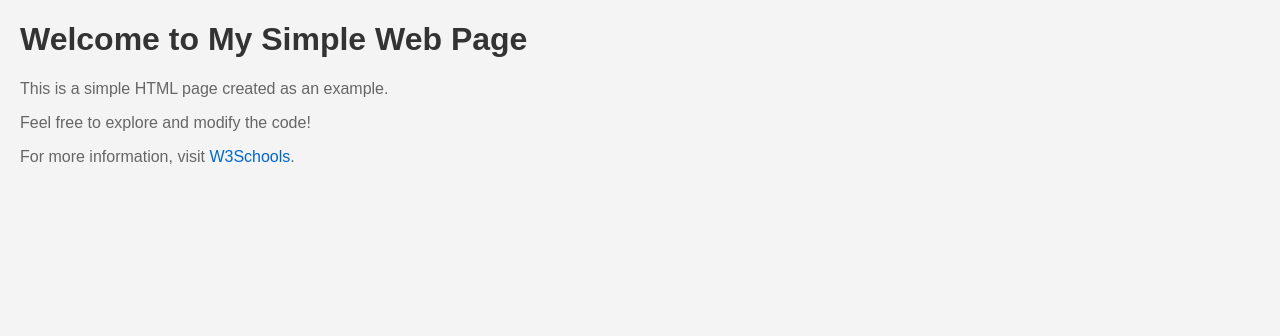
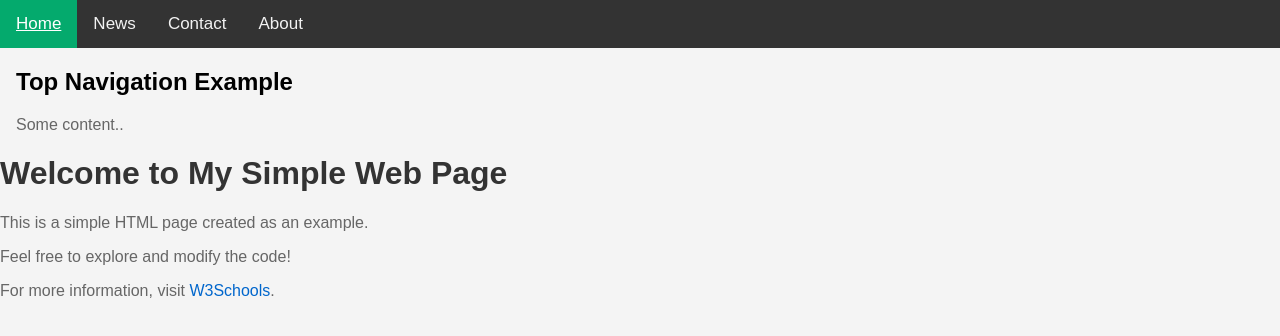
Before and after one commit to srijaneed/demo, a plain HTML site: page index.html in a window 1280 px wide. Drawn offline with Linux system fonts and the light colour scheme.

Commit message:
added new file

```diff
--- a/index.html
+++ b/index.html
@@ -1,15 +1,41 @@
 <!DOCTYPE html>
 <html lang="en">
   <head>
-    <meta charset="UTF-8">
-    <meta name="viewport" content="width=device-width, initial-scale=1.0">
+    <meta charset="UTF-8" />
+    <meta name="viewport" content="width=device-width, initial-scale=1.0" />
     <title>My Simple Web Page</title>
+    <link rel="stylesheet" href="navbar.html" />
     <style>
       body {
         font-family: Arial, sans-serif;
-            margin: 20px;
+        margin: 0;
         background-color: #f4f4f4;
+        font-family: Arial, Helvetica, sans-serif;
       }
+      .topnav {
+        overflow: hidden;
+        background-color: #333;
+      }
+
+      .topnav a {
+        float: left;
+        color: #f2f2f2;
+        text-align: center;
+        padding: 14px 16px;
+        text-decoration: none;
+        font-size: 17px;
+      }
+
+      .topnav a:hover {
+        background-color: #ddd;
+        color: black;
+      }
+
+      .topnav a.active {
+        background-color: #04aa6d;
+        color: white;
+      }
+
       h1 {
         color: #333;
       }
@@ -26,11 +52,23 @@
     </style>
   </head>
   <body>
+    <div class="topnav">
+      <a class="active" href="#home">Home</a>
+      <a href="#news">News</a>
+      <a href="#contact">Contact</a>
+      <a href="#about">About</a>
+    </div>
 
+    <div style="padding-left: 16px">
+      <h2>Top Navigation Example</h2>
+      <p>Some content..</p>
+    </div>
     <h1>Welcome to My Simple Web Page</h1>
     <p>This is a simple HTML page created as an example.</p>
     <p>Feel free to explore and modify the code!</p>
-    <p>For more information, visit <a href="https://www.w3schools.com/">W3Schools</a>.</p>
-
+    <p>
+      For more information, visit
+      <a href="https://www.w3schools.com/">W3Schools</a>.
+    </p>
   </body>
 </html>
--- /dev/null
+++ b/navbar.html
@@ -0,0 +1,52 @@
+<!DOCTYPE html>
+<html>
+<head>
+<meta name="viewport" content="width=device-width, initial-scale=1">
+<link rel="stylesheet" href="index.html">
+<style>
+body {
+  margin: 0;
+  font-family: Arial, Helvetica, sans-serif;
+}
+
+.topnav {
+  overflow: hidden;
+  background-color: #333;
+}
+
+.topnav a {
+  float: left;
+  color: #f2f2f2;
+  text-align: center;
+  padding: 14px 16px;
+  text-decoration: none;
+  font-size: 17px;
+}
+
+.topnav a:hover {
+  background-color: #ddd;
+  color: black;
+}
+
+.topnav a.active {
+  background-color: #04AA6D;
+  color: white;
+}
+</style>
+</head>
+<body>
+
+<div class="topnav">
+  <a class="active" href="#home">Home</a>
+  <a href="#news">News</a>
+  <a href="#contact">Contact</a>
+  <a href="#about">About</a>
+</div>
+
+<div style="padding-left:16px">
+  <h2>Top Navigation Example</h2>
+  <p>Some content..</p>
+</div>
+
+</body>
+</html>
```
Also changed, not shown: from.html (added, +17 -0 lines). Lines whose indentation alone changed are shown as unchanged.
